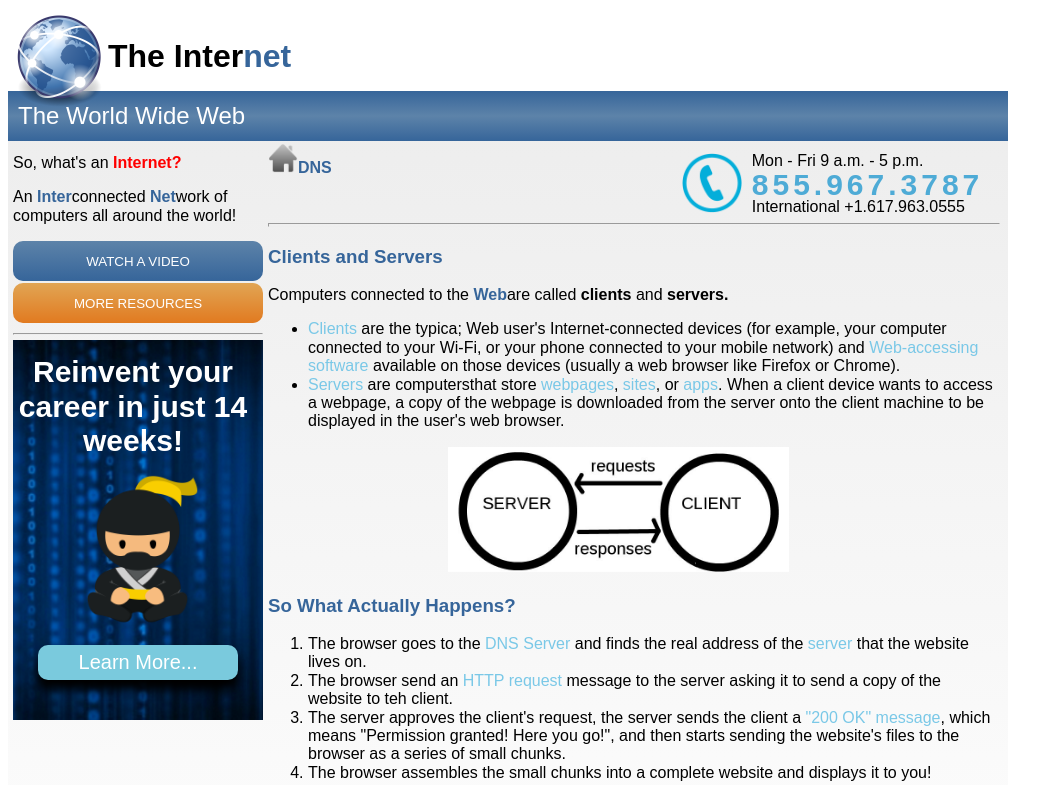
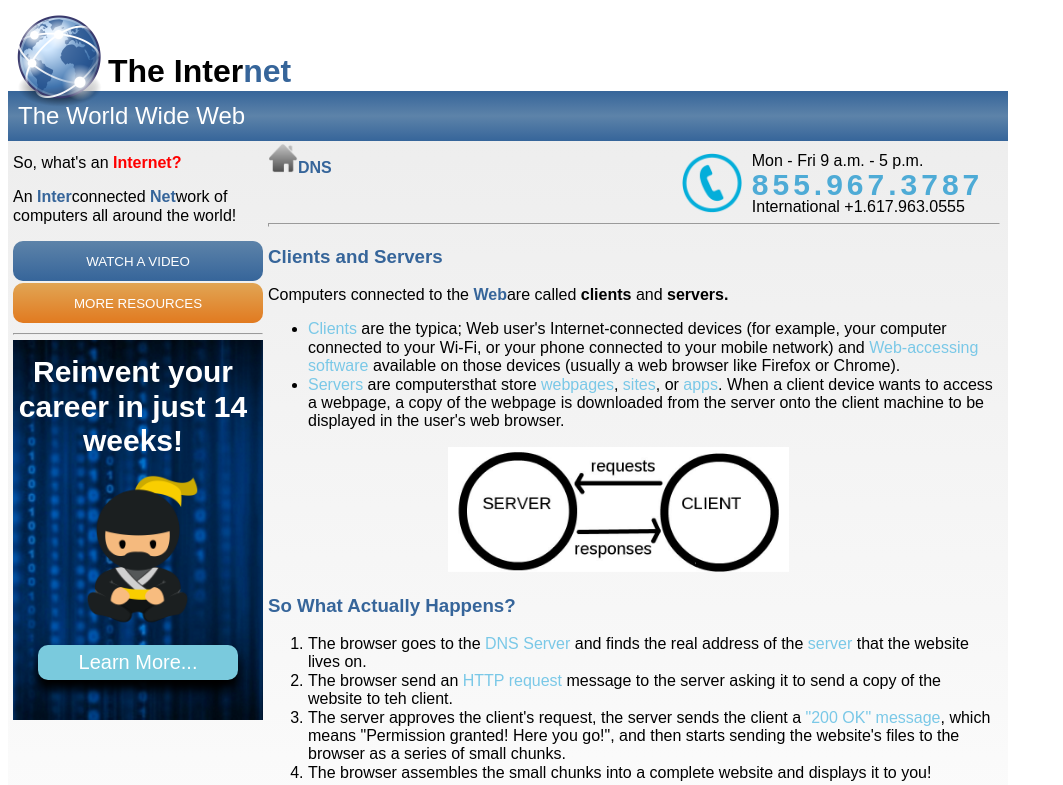
Before and after one commit to chelxx/WebFun-CSS, a plain HTML site: page Internet/index.html in a window 1280 px wide. Shown: the top 785 px of the page, without its empty margins (0-1063 px from the left). Drawn offline with Linux system fonts and the light colour scheme.

Commit message:
CSS Assignment

```diff
--- a/Internet/index.html
+++ b/Internet/index.html
@@ -7,11 +7,11 @@
         <title>The Internet</title>
     </head>
     <body>
+        <h1 id="banner">The Inter<span class="blue">net</span></h1>
         <div id="webline">
             <h2>The World Wide Web</h2>
         </div>
         <img id="www" src="images/globe.png" alt="www">
-        <h1 id="banner">The Inter<span class="blue">net</span></h1>
         <div id="graygradientbg">
             <div id="leftside">
                 <p>So, what's an <span class="red">Internet?</span></p>
--- a/Internet/style.css
+++ b/Internet/style.css
@@ -43,7 +43,9 @@ hr.conhr {
 #banner {
     position: absolute;
     display: inline-block;
-    margin: 30px 0 0 100px;
+    margin: 0 0 0 100px;
+    background-color: white;
+    padding: 45px 30px 45px 0px;
 }
 #webline {
     position: absolute;
```
